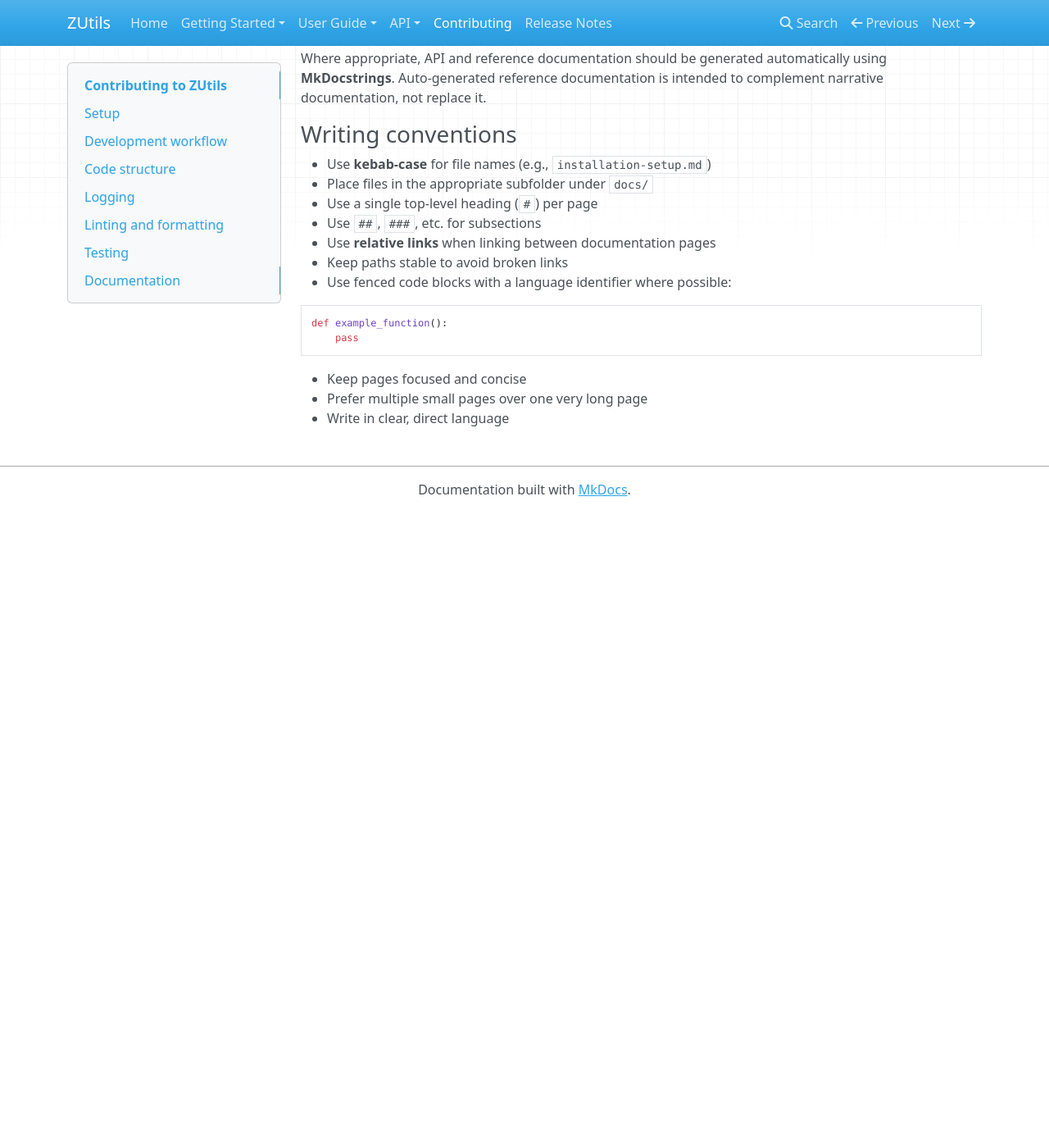
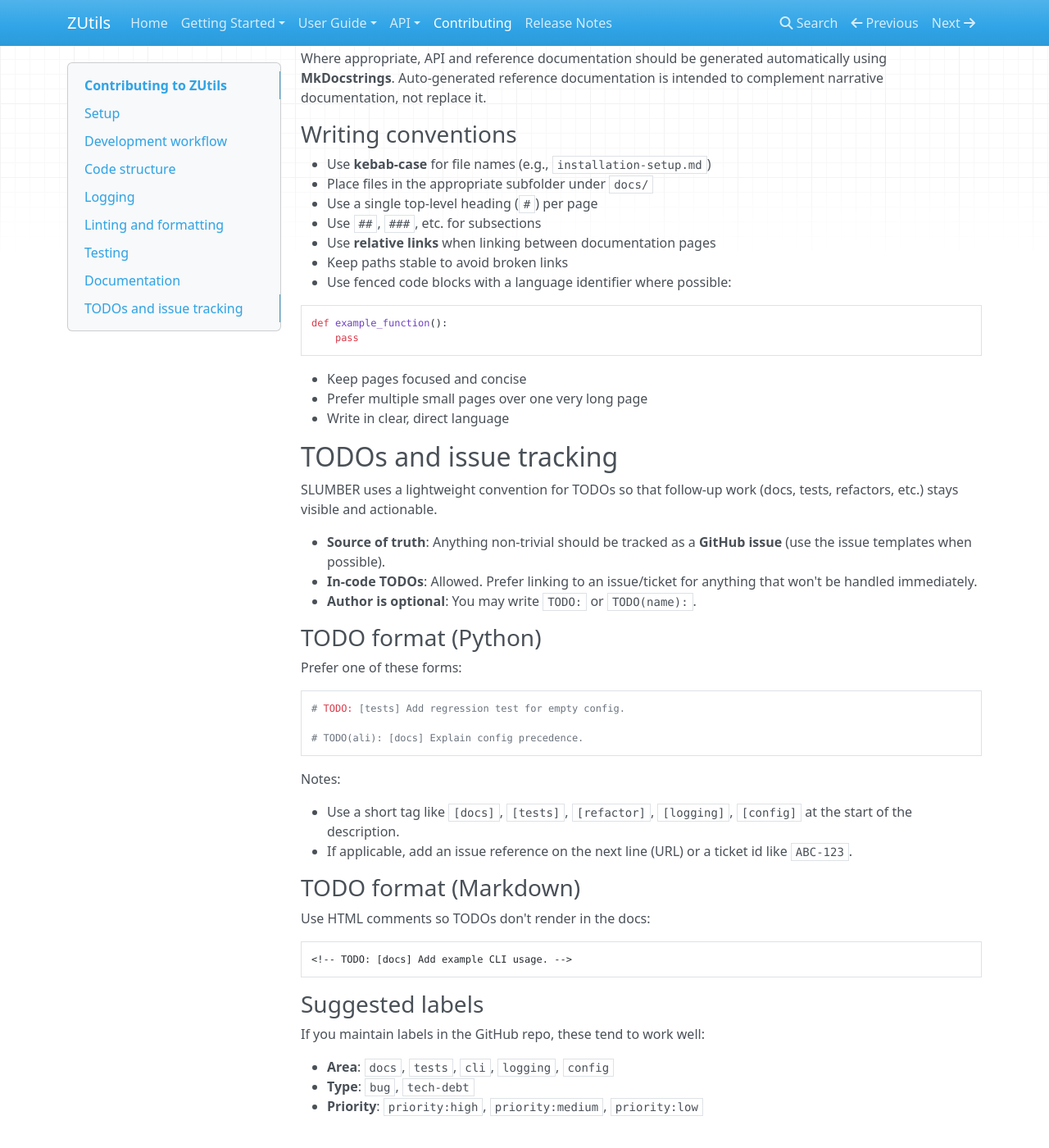
Before and after one commit to alitsaberi/somnio, an MkDocs documentation site: the page built from docs/contributing.md, in a window 1280 px wide and 1400 px high, scrolled down 3172 px. Shown: the whole window at 82% size. Built offline with MkDocs 1.6.1, drawn with Linux system fonts in a browser that asks for light colours; nearby versions of some CDN libraries; before the commit the page ends 3797 px from its top, so only the background shows below that.

Commit message:
Add issue and pull request templates, enhance TODO conventions in contributing guidelines
- Introduced a pull request template to standardize submissions.
- Added a bug report issue template for clearer bug tracking.
- Created a task/improvement issue template for non-bug work.
- Updated contributing guidelines to include a section on TODO conventions and issue tracking, promoting better visibility of follow-up work.

````diff
--- a/docs/contributing.md
+++ b/docs/contributing.md
@@ -170,3 +170,42 @@ def example_function():
 - Keep pages focused and concise
 - Prefer multiple small pages over one very long page
 - Write in clear, direct language
+
+## TODOs and issue tracking
+
+SLUMBER uses a lightweight convention for TODOs so that follow-up work (docs, tests, refactors, etc.) stays visible and actionable.
+
+- **Source of truth**: Anything non-trivial should be tracked as a **GitHub issue** (use the issue templates when possible).
+- **In-code TODOs**: Allowed. Prefer linking to an issue/ticket for anything that won't be handled immediately.
+- **Author is optional**: You may write `TODO:` or `TODO(name):`.
+
+### TODO format (Python)
+
+Prefer one of these forms:
+
+```python
+# TODO: [tests] Add regression test for empty config.
+
+# TODO(ali): [docs] Explain config precedence.
+```
+
+Notes:
+
+- Use a short tag like `[docs]`, `[tests]`, `[refactor]`, `[logging]`, `[config]` at the start of the description.
+- If applicable, add an issue reference on the next line (URL) or a ticket id like `ABC-123`.
+
+### TODO format (Markdown)
+
+Use HTML comments so TODOs don't render in the docs:
+
+```md
+<!-- TODO: [docs] Add example CLI usage. -->
+```
+
+### Suggested labels
+
+If you maintain labels in the GitHub repo, these tend to work well:
+
+- **Area**: `docs`, `tests`, `cli`, `logging`, `config`
+- **Type**: `bug`, `tech-debt`
+- **Priority**: `priority:high`, `priority:medium`, `priority:low`
````
Also changed, not shown: pyproject.toml (+7 -0 lines), .github/PULL_REQUEST_TEMPLATE.md (added), 3 other files.
